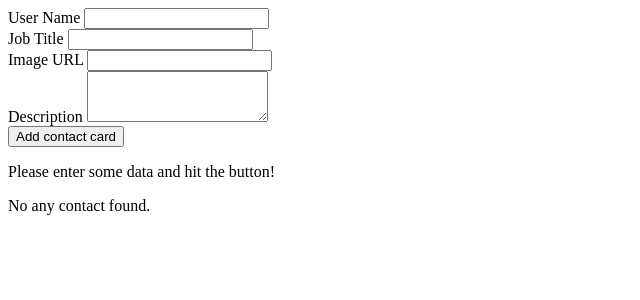
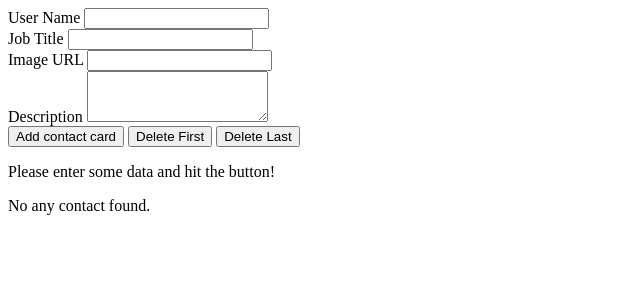
Before and after one commit to Glajik/Learning-Svelte.js, a Svelte app: page / in a window 1280 px wide. Shown: the top 300 px of the page, without its empty margins (0-640 px from the left). Built offline with nearby package versions, Linux system fonts and the light colour scheme; the HTML template or start-up script is replaced by a standard one.

Commit message:
Used id to identify DOM elements for Svelte

```diff
--- a/src/App.svelte
+++ b/src/App.svelte
@@ -20,7 +20,7 @@
       // Add new contact to contacts
       contacts = [
         ...contacts,
-        { userName, jobTitle, userImage, description }
+        { id: Math.random(), userName, jobTitle, userImage, description }
       ];
 
       formState = 'empty';
@@ -32,6 +32,14 @@
     }
     formState = 'invalid';
   }
+
+const deleteFirst = () => {
+  contacts = contacts.slice(1);
+}
+
+const deleteLast = () => {
+  contacts = contacts.slice(0, -1);
+}
 
 </script>
 
@@ -56,13 +64,16 @@
 
 <button on:click={addContact}>Add contact card</button>
 
+<button on:click={deleteFirst}>Delete First</button>
+<button on:click={deleteLast}>Delete Last</button>
+
 {#if formState === 'invalid'}
   <p>Invalid input.</p>
 {:else}
   <p>Please enter some data and hit the button!</p>
 {/if}
 
-{#each contacts as contact, index}
+{#each contacts as contact, index (contact.id)}
   <h2># {index + 1}</h2>
   <ContactCard
     userName={contact.userName}
```
